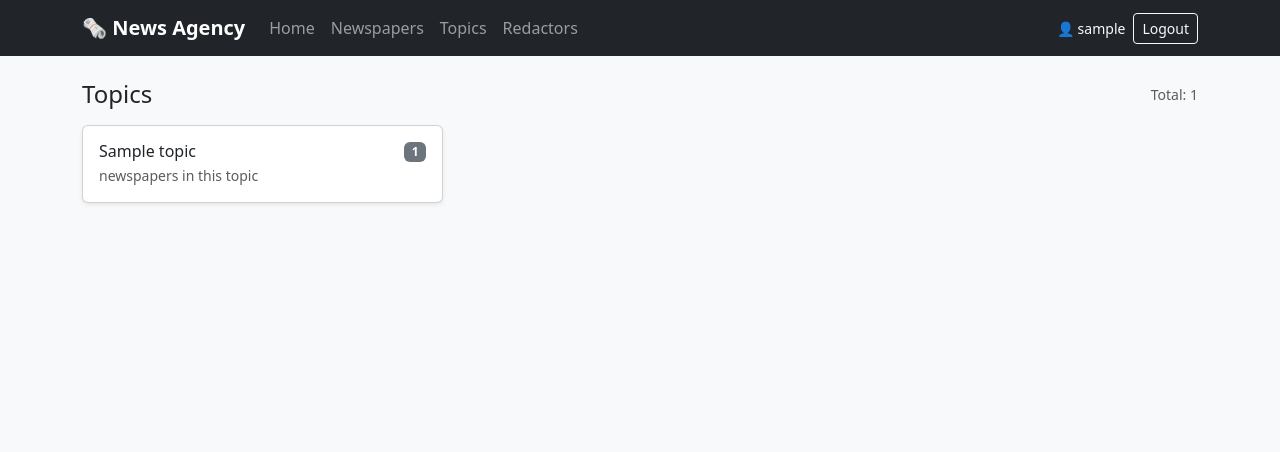
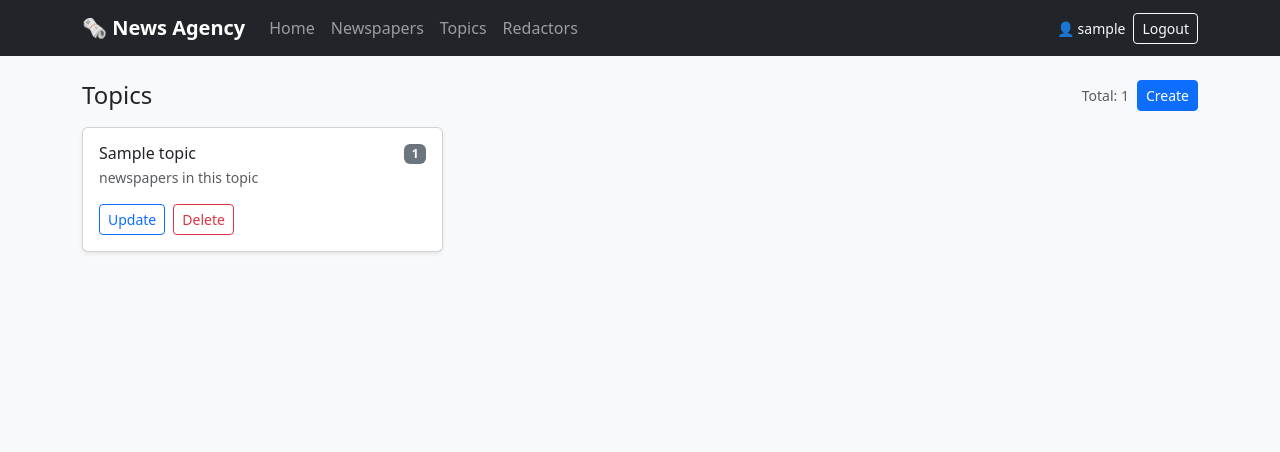
Before and after one commit to mishagitcode/news-agency, a Django app: page /topics/ in a window 1280 px wide. Shown: the top 452 px of the page. Run offline with Django 5.2, Linux system fonts and the light colour scheme; a user stored in the database is signed in; tables that the repository leaves empty hold one stand-in row (values such as "Sample post").

Commit message:
Implement CRUD for Topics Entity

```diff
--- a/app/urls.py
+++ b/app/urls.py
@@ -2,16 +2,22 @@ from django.urls import path
 
 from .views import (
     index,
+    TopicCreateView,
+    TopicDeleteView,
     RedactorListView,
     RedactorDetailView,
     NewspaperListView,
     NewspaperDetailView,
     TopicListView,
+    TopicUpdateView,
 )
 
 urlpatterns = [
     path("", index, name="index"),
     path("topics/", TopicListView.as_view(), name="topic-list",),
+    path("topics/create/", TopicCreateView.as_view(), name="topic-create"),
+    path("topics/<int:pk>/update/", TopicUpdateView.as_view(), name="topic-update"),
+    path("topics/<int:pk>/delete/", TopicDeleteView.as_view(), name="topic-delete"),
     path("redactors/", RedactorListView.as_view(), name="redactor-list"),
     path("redactors/<int:pk>/", RedactorDetailView.as_view(), name="redactor-detail"),
     path("newspapers/", NewspaperListView.as_view(), name="newspaper-list"),
--- a/app/views.py
+++ b/app/views.py
@@ -1,7 +1,12 @@
+from django.contrib.auth.mixins import LoginRequiredMixin, PermissionRequiredMixin
+from django.contrib.auth.views import redirect_to_login
+from django.core.exceptions import PermissionDenied
 from django.db.models import Count
 from django.shortcuts import render
+from django.urls import reverse_lazy
 from django.views import generic
 
+from app.forms import TopicForm
 from app.models import Topic, Newspaper, Redactor
 
 
@@ -22,6 +27,41 @@ class TopicListView(generic.ListView):
     ).order_by("name")
     template_name = "app/topic_list.html"
     context_object_name = "topic_list"
+
+
+class TopicEditorRequiredMixin(LoginRequiredMixin, PermissionRequiredMixin):
+    raise_exception = True
+    success_url = reverse_lazy("app:topic-list")
+
+    def handle_no_permission(self):
+        if not self.request.user.is_authenticated:
+            return redirect_to_login(
+                self.request.get_full_path(),
+                self.get_login_url(),
+                self.get_redirect_field_name(),
+            )
+
+        raise PermissionDenied
+
+
+class TopicCreateView(TopicEditorRequiredMixin, generic.CreateView):
+    model = Topic
+    form_class = TopicForm
+    permission_required = "app.add_topic"
+    template_name = "app/topic_form.html"
+
+
+class TopicUpdateView(TopicEditorRequiredMixin, generic.UpdateView):
+    model = Topic
+    form_class = TopicForm
+    permission_required = "app.change_topic"
+    template_name = "app/topic_form.html"
+
+
+class TopicDeleteView(TopicEditorRequiredMixin, generic.DeleteView):
+    model = Topic
+    permission_required = "app.delete_topic"
+    template_name = "app/topic_confirm_delete.html"
 
 
 class RedactorListView(generic.ListView):
--- a/templates/app/topic_list.html
+++ b/templates/app/topic_list.html
@@ -4,7 +4,12 @@
 {% block content %}
 <div class="d-flex align-items-center justify-content-between mb-3">
   <h2 class="h4 mb-0">Topics</h2>
-  <span class="text-muted small">Total: {{ page_obj.paginator.count }}</span>
+  <div class="d-flex align-items-center gap-2">
+    <span class="text-muted small">Total: {{ page_obj.paginator.count }}</span>
+    {% if perms.app.add_topic %}
+      <a class="btn btn-primary btn-sm" href="{% url 'app:topic-create' %}">Create</a>
+    {% endif %}
+  </div>
 </div>
 
 <div class="row g-3">
@@ -17,6 +22,16 @@
             <span class="badge text-bg-secondary">{{ topic.newspapers_count }}</span>
           </div>
           <div class="text-muted small">newspapers in this topic</div>
+          {% if perms.app.change_topic or perms.app.delete_topic %}
+            <div class="d-flex gap-2 mt-3">
+              {% if perms.app.change_topic %}
+                <a class="btn btn-outline-primary btn-sm" href="{% url 'app:topic-update' topic.id %}">Update</a>
+              {% endif %}
+              {% if perms.app.delete_topic %}
+                <a class="btn btn-outline-danger btn-sm" href="{% url 'app:topic-delete' topic.id %}">Delete</a>
+              {% endif %}
+            </div>
+          {% endif %}
         </div>
       </div>
     </div>
```
Also changed, not shown: app/forms.py (added, +9 -0 lines).
